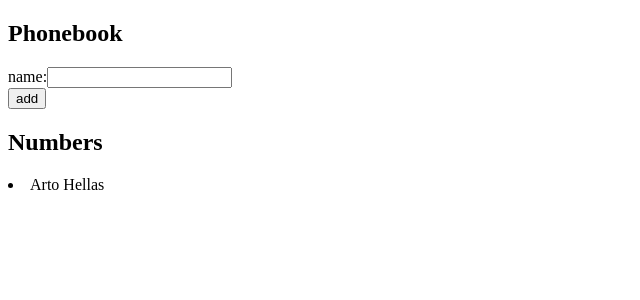
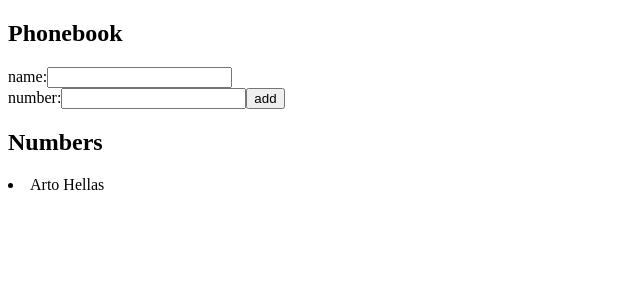
Before and after one commit to saarioka/FullStackOpen, a React (Create React App) app in the folder osa2/puhelinluettelo/: page / in a window 1280 px wide. Shown: the top 300 px of the page, without its empty margins (0-640 px from the left). Built offline with nearby package versions, Linux system fonts and the light colour scheme.

Commit message:
puhelinluettelo step3

```diff
--- a/osa2/puhelinluettelo/src/App.js
+++ b/osa2/puhelinluettelo/src/App.js
@@ -3,19 +3,27 @@ import React, { useState } from 'react'
 const App = () => {
 
   const [ persons, setPersons] = useState([
-    { name: 'Arto Hellas' }
+    {
+      name: 'Arto Hellas',
+      number: ''
+    }
   ])
 
-const rows = () =>
-  persons.map(person => <li key={person.name}>{person.name}</li>)
+  const rows = () =>
+    persons.map(person => <li key={person.name}>{person.name} {person.number}</li>)
 
   const [ newName, setNewName ] = useState('')
+  const [ newNumber, setNewNumber ] = useState('')
 
   const handleNameChange = (event) => {
     setNewName(event.target.value)
   }
 
-  const addNumber = (event) => {
+  const handleNumberChange = (event) => {
+    setNewNumber(event.target.value)
+  }
+
+  const addContact = (event) => {
     event.preventDefault()
     if(persons.filter(person => person.name === newName).length > 0)
     {
@@ -23,16 +31,21 @@ const rows = () =>
     }
     else
     {
-      setPersons(persons.concat({name : newName}))
+      setPersons(persons.concat(
+                    {
+                      name : newName,
+                      number : newNumber
+                    }
+                ))
     }
     setNewName('')
-    console.log(persons)
+    setNewNumber('')
   }
 
   return (
     <div>
       <h2>Phonebook</h2>
-      <form onSubmit={addNumber}>
+      <form onSubmit={addContact}>
         <div>
           name:
           <input
@@ -41,6 +54,11 @@ const rows = () =>
           />
         </div>
         <div>
+          number:
+          <input
+            value={newNumber}
+            onChange={handleNumberChange}
+          />
           <button type="submit">add</button>
         </div>
       </form>
```
